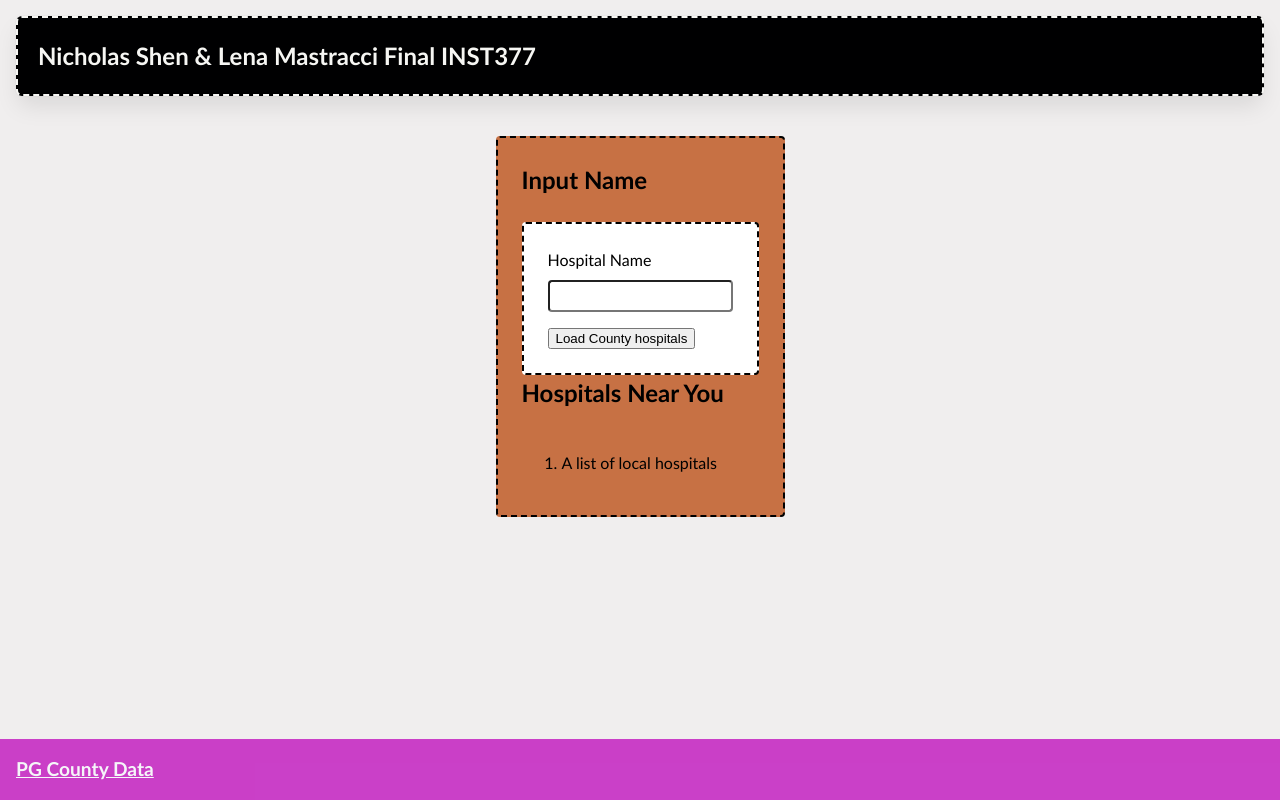
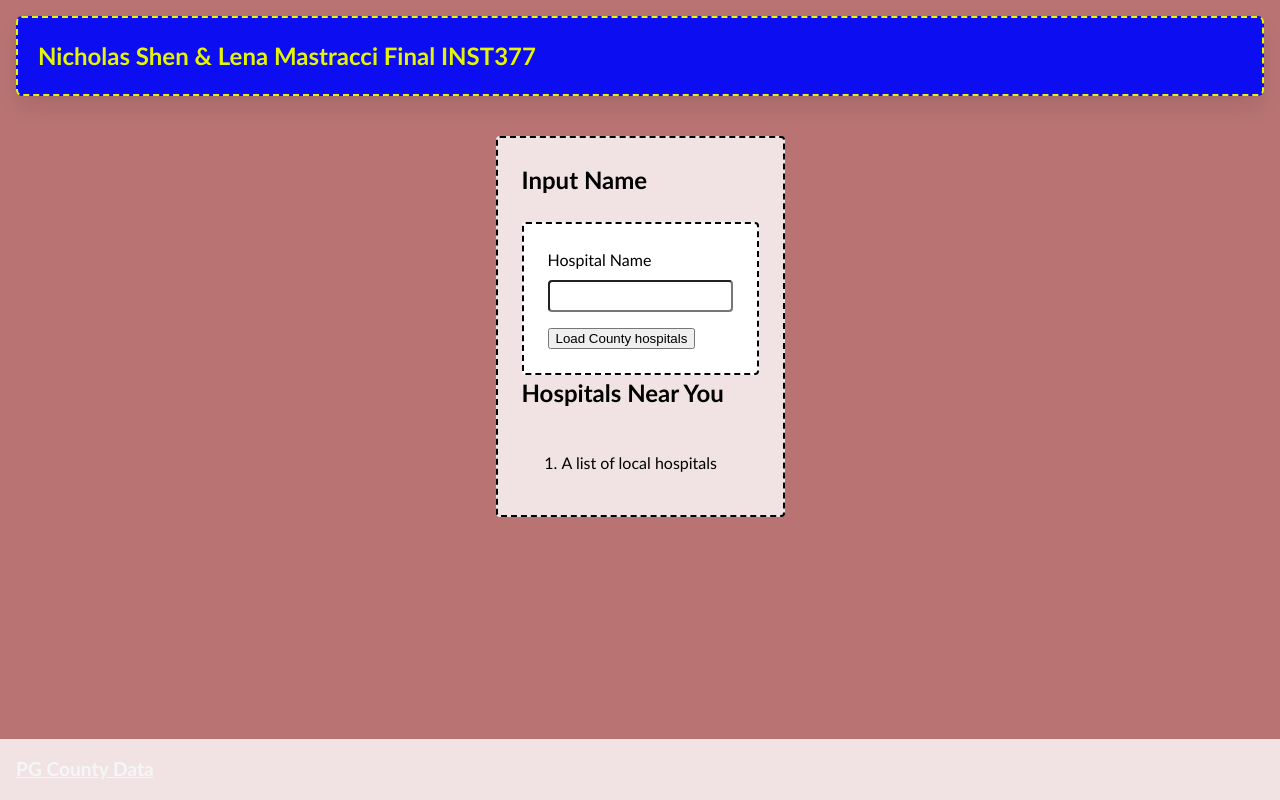
Before and after one commit to TheNickHub/Final-Project-377, a plain HTML site: page index.html in a window 1280 px wide. Drawn offline with nearby package versions, Linux system fonts and the light colour scheme.

Commit message:
Update style.css

```diff
--- a/style.css
+++ b/style.css
@@ -8,7 +8,7 @@
   */
 
 html {
-  background-color: rgb(238, 243, 244);
+  background-color: rgb(13, 146, 183);
   font-size: 16px;
   min-width: 300px;
   overflow-x: hidden;
@@ -31,7 +31,7 @@ body {
     ‘Bitsream Vera Sans’, ‘Trebuchet MS’, Verdana, ‘Verdana Ref’, sans-serif;
   font-weight: 400;
   line-height: 1.5;
-  background-color: rgb(240, 238, 238);
+  background-color: rgb(185, 115, 115);
 }
 
 a {
@@ -47,7 +47,7 @@ h3 {
 }
 
 form {
-  accent-color: hsla(120, 100%, 2%, 0.482);
+  accent-color: hsla(120, 100%, 50%, 0.482);
 }
 
 /*
@@ -91,8 +91,8 @@ form {
   /* this will push other blocks out of the way */
 
   /* colors */
-  background-color: #000001;
-  color: #f6f6f3;
+  background-color: #0d0df1;
+  color: #e4f406;
 
   /* shapes */
   border-radius: 6px;
@@ -132,7 +132,7 @@ form {
 }
 
 .left_section {
-  background-color: rgba(189, 82, 25, 0.8);
+  background-color: rgba(255, 255, 255, 0.8);
   flex: 0 1 auto;
   margin: 1rem;
   padding: 1.5rem;
@@ -157,7 +157,7 @@ form {
 .footer {
   flex-shrink: 0;
   padding: 1rem;
-  background-color: rgba(193, 20, 190, 0.8);
+  background-color: rgba(255, 255, 255, 0.8);
   font-size: 1.2rem;
   font-weight: 600;
 }
```
